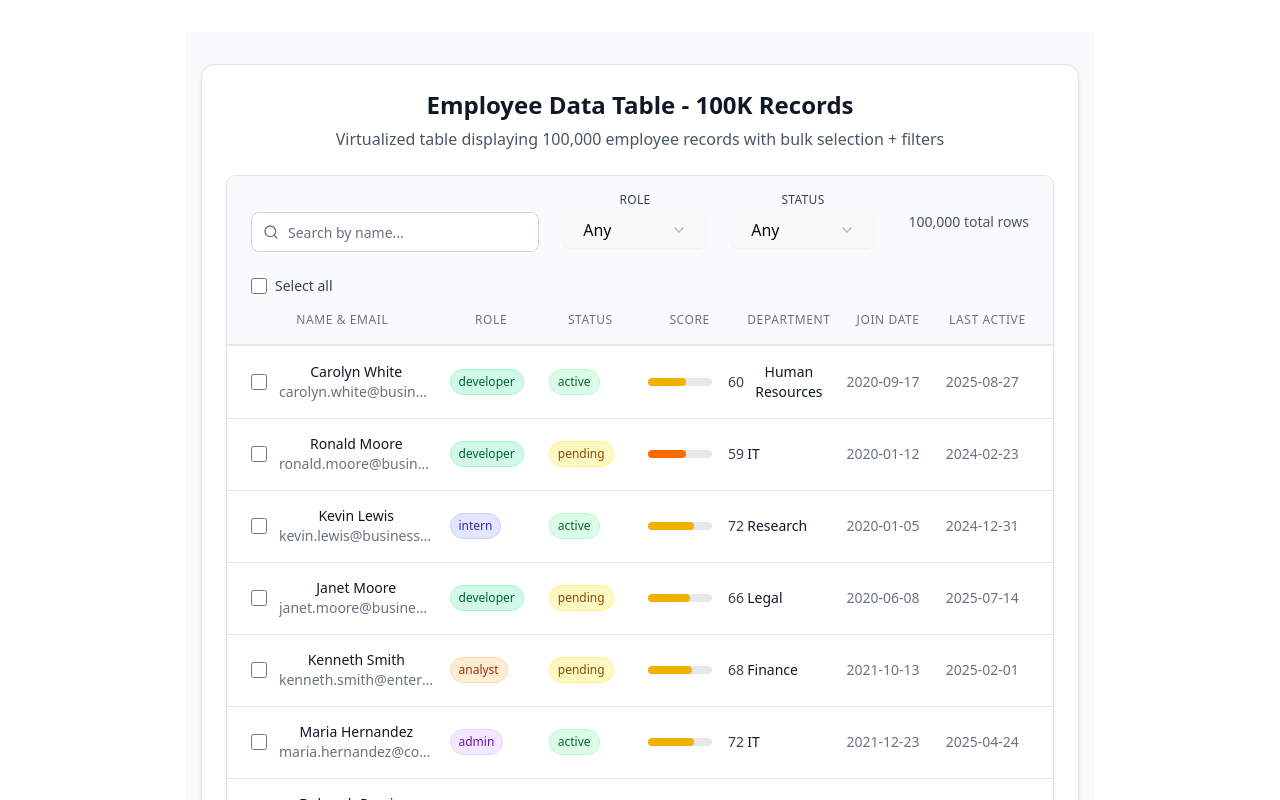
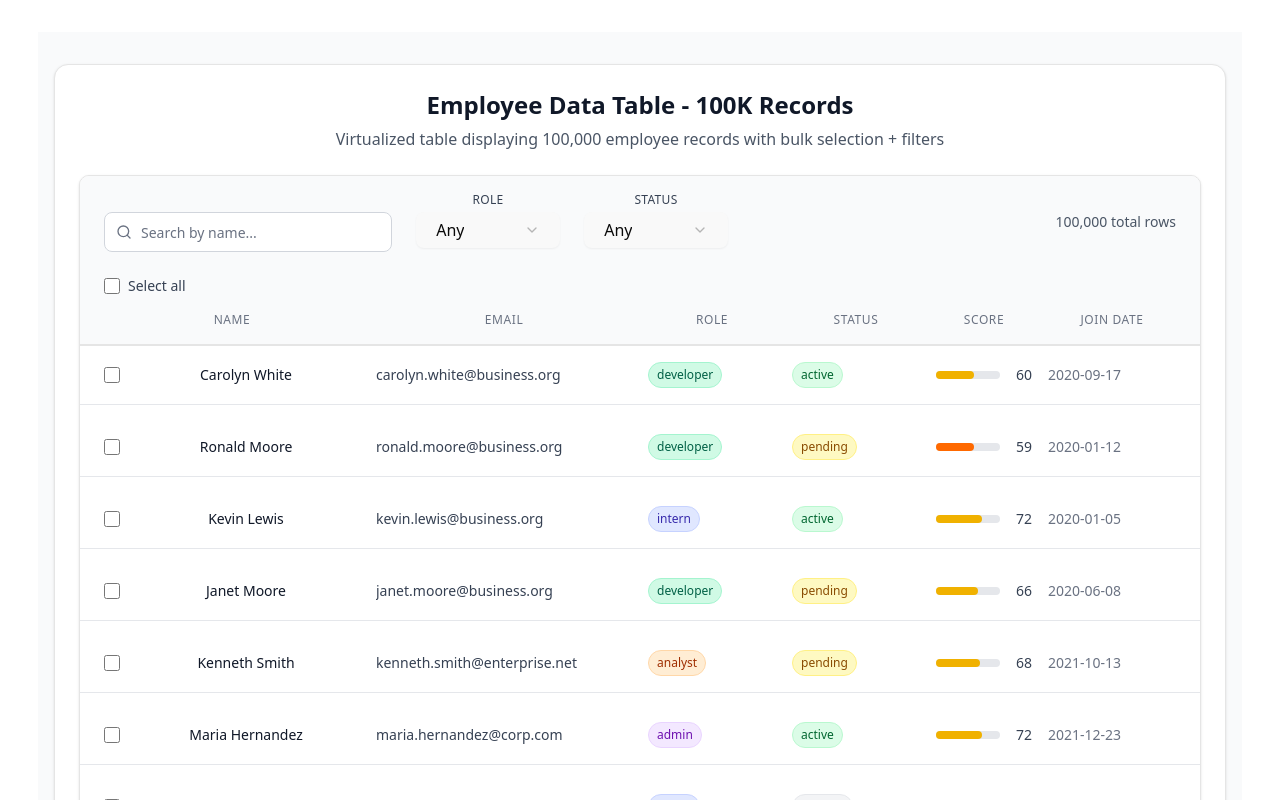
Before and after one commit to amoghs96/litvue-take-home, a React (Vite) app in the folder my-project/: page / in a window 1280 px wide. Shown: the top 800 px of the page. Built offline with nearby package versions, Linux system fonts and the light colour scheme.

Commit message:
expand table

```diff
--- a/my-project/src/components/table/TableHeader.tsx
+++ b/my-project/src/components/table/TableHeader.tsx
@@ -162,19 +162,28 @@ export const TableHeader: React.FC<TableHeaderProps> = ({
 
       {/* Column Headers */}
       <div
-        className="grid grid-cols-8 gap-4 mt-4 text-xs font-medium text-gray-500 uppercase tracking-wider"
+        className="flex gap-4 mt-4 text-xs font-medium text-gray-500 uppercase tracking-wider"
         role="row"
         aria-label="Column headers"
       >
-        <div className="col-span-2" role="columnheader">
-          Name & Email
+        <div className="w-64 flex-shrink-0" role="columnheader">
+          Name
         </div>
-        <div role="columnheader">Role</div>
-        <div role="columnheader">Status</div>
-        <div role="columnheader">Score</div>
-        <div role="columnheader">Department</div>
-        <div role="columnheader">Join Date</div>
-        <div role="columnheader">Last Active</div>
+        <div className="w-64 flex-shrink-0" role="columnheader">
+          Email
+        </div>
+        <div className="w-32 flex-shrink-0" role="columnheader">
+          Role
+        </div>
+        <div className="w-32 flex-shrink-0" role="columnheader">
+          Status
+        </div>
+        <div className="w-24 flex-shrink-0" role="columnheader">
+          Score
+        </div>
+        <div className="w-32 flex-shrink-0" role="columnheader">
+          Join Date
+        </div>
       </div>
     </div>
   );
--- a/my-project/src/components/table/TableRowComponent.tsx
+++ b/my-project/src/components/table/TableRowComponent.tsx
@@ -116,7 +116,7 @@ export const TableRowComponent: React.FC<TableRowComponentProps> = ({
 
   return (
     <div
-      className={`grid grid-cols-8 gap-4 px-6 py-4 border-b border-gray-200 hover:bg-gray-50 transition-colors ${
+      className={`flex gap-4 px-6 py-4 border-b border-gray-200 hover:bg-gray-50 transition-colors ${
         isSelected ? 'bg-blue-50 border-blue-200' : ''
       }`}
       role="row"
@@ -126,8 +126,8 @@ export const TableRowComponent: React.FC<TableRowComponentProps> = ({
       aria-label={`Row for ${row.name}`}
       aria-selected={isSelected}
     >
-      {/* Name & Email */}
-      <div className="col-span-2 flex items-center space-x-3">
+      {/* Name */}
+      <div className="w-64 flex-shrink-0 flex items-center space-x-3">
         <input
           type="checkbox"
           checked={isSelected}
@@ -138,41 +138,40 @@ export const TableRowComponent: React.FC<TableRowComponentProps> = ({
           aria-describedby={`row-${row.id}-info`}
         />
         <div className="min-w-0 flex-1" id={`row-${row.id}-info`}>
-          <div className="text-sm font-medium text-gray-900 truncate">
+          <div
+            className="text-sm font-medium text-gray-900 truncate"
+            title={row.name}
+          >
             {row.name}
           </div>
-          <div className="text-sm text-gray-500 truncate">{row.email}</div>
         </div>
       </div>
 
+      {/* Email */}
+      <div className="w-64 flex-shrink-0 flex items-center">
+        <span className="text-sm text-gray-700 truncate" title={row.email}>
+          {row.email}
+        </span>
+      </div>
+
       {/* Role */}
-      <div className="flex items-center">
+      <div className="w-32 flex-shrink-0 flex items-center">
         <RoleBadge role={row.role} />
       </div>
 
       {/* Status */}
-      <div className="flex items-center">
+      <div className="w-32 flex-shrink-0 flex items-center">
         <StatusBadge status={row.status} />
       </div>
 
       {/* Score */}
-      <div className="flex items-center">
+      <div className="w-24 flex-shrink-0 flex items-center">
         <ScoreBar score={row.score} />
       </div>
 
-      {/* Department */}
-      <div className="flex items-center">
-        <span className="text-sm text-gray-900">{row.department}</span>
-      </div>
-
       {/* Join Date */}
-      <div className="flex items-center">
+      <div className="w-32 flex-shrink-0 flex items-center">
         <span className="text-sm text-gray-500">{row.joinDate}</span>
-      </div>
-
-      {/* Last Active */}
-      <div className="flex items-center">
-        <span className="text-sm text-gray-500">{row.lastActive}</span>
       </div>
     </div>
   );
```
